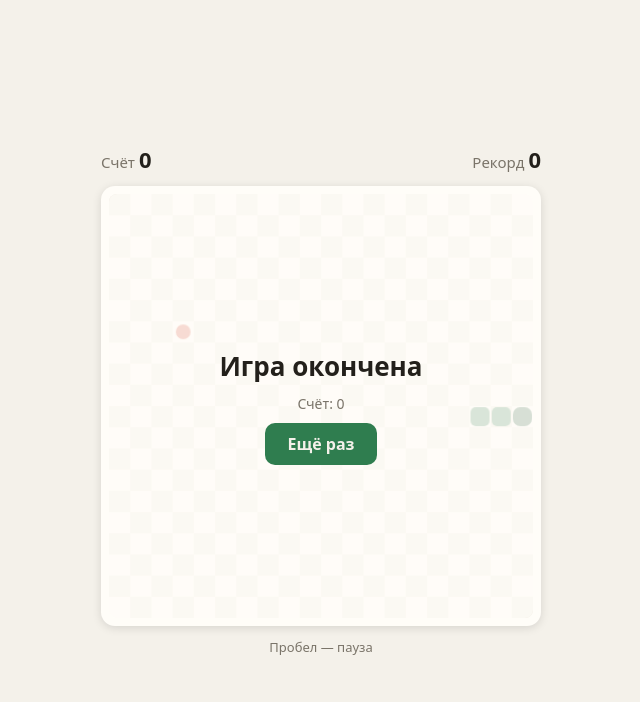
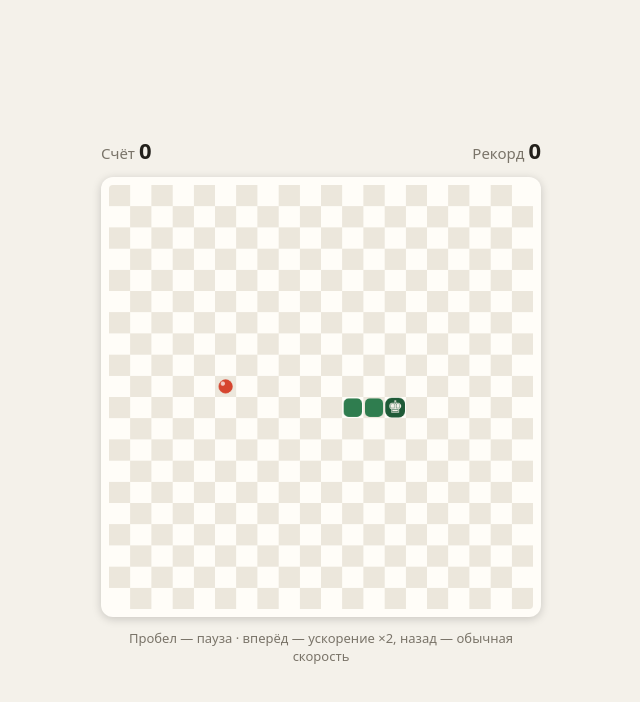
Before and after one commit to i7ok/Claude_Snake, a plain HTML site: page index.html in a window 1280 px wide. Both pictures are taken after a click on the button "Играть". Shown: the whole page, without its empty margins (319-959 px from the left). Drawn offline with Linux system fonts and the light colour scheme.

Commit message:
Add files via upload

```diff
--- a/index.html
+++ b/index.html
@@ -3,12 +3,12 @@
 <head>
 <meta charset="utf-8">
 <meta name="viewport" content="width=device-width, initial-scale=1, viewport-fit=cover">
-<title>Змейка</title>
+<title>Шахматная змейка</title>
 <style>
-:root{--bg:#f4f1ea;--panel:#fffdf8;--text:#23201b;--muted:#7a7469;--grid:#ece7dc;--snake:#2f7d4f;--head:#1f5a37;--food:#d6452f;--accent:#2f7d4f;
+:root{--bg:#f4f1ea;--panel:#fffdf8;--text:#23201b;--muted:#7a7469;--accent:#2f7d4f;--grid:#ece7dc;--snake:#2f7d4f;--head:#1f5a37;--food:#d6452f;
 box-sizing:border-box;padding-top:env(safe-area-inset-top,0px);padding-bottom:env(safe-area-inset-bottom,0px)}
-@media (prefers-color-scheme:dark){:root:not([data-theme="light"]){--bg:#15181a;--panel:#1d2124;--text:#eceae4;--muted:#8d928f;--grid:#262b2e;--snake:#5fbf84;--head:#8fe0ab;--food:#ff6b55;--accent:#5fbf84}}
-:root[data-theme="dark"]{--bg:#15181a;--panel:#1d2124;--text:#eceae4;--muted:#8d928f;--grid:#262b2e;--snake:#5fbf84;--head:#8fe0ab;--food:#ff6b55;--accent:#5fbf84}
+@media (prefers-color-scheme:dark){:root:not([data-theme="light"]){--bg:#15181a;--panel:#1d2124;--text:#eceae4;--muted:#8d928f;--accent:#5fbf84;--grid:#262b2e;--snake:#5fbf84;--head:#8fe0ab;--food:#ff6b55}}
+:root[data-theme="dark"]{--bg:#15181a;--panel:#1d2124;--text:#eceae4;--muted:#8d928f;--accent:#5fbf84;--grid:#262b2e;--snake:#5fbf84;--head:#8fe0ab;--food:#ff6b55}
 *{box-sizing:border-box}
 html,body{height:100%;margin:0}
 body{background:var(--bg);color:var(--text);font-family:system-ui,-apple-system,"Segoe UI",Roboto,sans-serif;display:flex;align-items:center;justify-content:center}
@@ -16,13 +16,16 @@ body{background:var(--bg);color:var(--text);font-family:system-ui,-apple-system,
 .bar{display:flex;justify-content:space-between;align-items:center;font-size:15px}
 .bar b{font-size:22px;font-variant-numeric:tabular-nums}
 .bar span{color:var(--muted)}
-.box{position:relative;background:var(--panel);border-radius:14px;padding:8px;box-shadow:0 2px 10px rgba(0,0,0,.12)}
-canvas{display:block;width:100%;aspect-ratio:1;border-radius:8px;touch-action:none}
-.ov{position:absolute;inset:8px;border-radius:8px;display:flex;flex-direction:column;align-items:center;justify-content:center;gap:10px;background:color-mix(in srgb,var(--panel) 82%,transparent);text-align:center}
+.box{position:relative;background:var(--panel);border-radius:12px;padding:8px;box-shadow:0 2px 10px rgba(0,0,0,.18)}
+canvas{display:block;width:100%;aspect-ratio:1;border-radius:4px;touch-action:none}
+.ov{position:absolute;inset:8px;border-radius:4px;display:flex;flex-direction:column;align-items:center;justify-content:center;gap:10px;padding:12px;background:color-mix(in srgb,var(--panel) 85%,transparent);text-align:center}
 .ov.hide{display:none}
-.ov h2{margin:0;font-size:26px}
+.ov h2{margin:0;font-size:24px}
 .ov p{margin:0;color:var(--muted);font-size:14px}
+.modes{display:flex;gap:8px;flex-wrap:wrap;justify-content:center}
 button{font:inherit;font-weight:600;border:0;border-radius:10px;padding:10px 22px;background:var(--accent);color:var(--bg);cursor:pointer}
+.m{background:transparent;color:var(--text);border:2px solid var(--muted);padding:8px 14px}
+.m.on{background:var(--text);color:var(--bg);border-color:var(--text)}
 .hint{text-align:center;color:var(--muted);font-size:13px}
 </style>
 </head>
@@ -33,96 +36,151 @@ button{font:inherit;font-weight:600;border:0;border-radius:10px;padding:10px 22p
     <div><span>Рекорд</span> <b id="best">0</b></div>
   </div>
   <div class="box">
-    <canvas id="c" width="400" height="400"></canvas>
+    <canvas id="c" width="600" height="600"></canvas>
     <div class="ov" id="ov">
-      <h2 id="ovt">Змейка</h2>
-      <p id="ovp">Стрелки или WASD. На телефоне — свайпы.</p>
+      <h2 id="ovt">Шахматная змейка</h2>
+      <p id="ovp">Выберите фигуру</p>
+      <div class="modes" id="modes">
+        <button class="m on" data-m="king">&#9818;&#xFE0E; Король</button>
+        <button class="m" data-m="bishop">&#9821;&#xFE0E; Слон</button>
+        <button class="m" data-m="queen">&#9819;&#xFE0E; Ферзь</button>
+        <button class="m" data-m="knight">&#9822;&#xFE0E; Конь</button>
+      </div>
+      <p id="md"></p>
       <button id="go">Играть</button>
     </div>
   </div>
-  <div class="hint">Пробел — пауза</div>
+  <div class="hint" id="hint"></div>
 </div>
 <script>
 (function(){
-var N=20,S=20,cv=document.getElementById('c'),ctx=cv.getContext('2d');
+var N=20,S=30,W=N*S,cv=document.getElementById('c'),ctx=cv.getContext('2d');
 var scoreEl=document.getElementById('score'),bestEl=document.getElementById('best');
-var ov=document.getElementById('ov'),ovt=document.getElementById('ovt'),ovp=document.getElementById('ovp'),go=document.getElementById('go');
-var snake,dir,queue,food,score,best=0,timer=null,state='idle';
-try{best=parseInt(localStorage.getItem('snake-best'))||0}catch(e){}
-bestEl.textContent=best;
+var ov=document.getElementById('ov'),ovt=document.getElementById('ovt'),ovp=document.getElementById('ovp');
+var md=document.getElementById('md'),modesEl=document.getElementById('modes'),go=document.getElementById('go'),hintEl=document.getElementById('hint');
+var K=[[0,-1],[0,1],[-1,0],[1,0]],B=[[-1,-1],[1,-1],[-1,1],[1,1]];
+var DIRS={king:K,bishop:B,queen:K.concat(B),knight:K.concat(B)};
+var W8=[[1,0],[1,1],[0,1],[-1,1],[-1,0],[-1,-1],[0,-1],[1,-1]];
+var KM={'1,0':[2,1],'1,1':[1,2],'0,1':[-1,2],'-1,1':[-2,1],'-1,0':[-2,-1],'-1,-1':[-1,-2],'0,-1':[1,-2],'1,-1':[2,-1]};var GL={knight:'\u265E\uFE0E',king:'\u265A\uFE0E',bishop:'\u265D\uFE0E',queen:'\u265B\uFE0E'};
+var DESC={king:'Король: 4 направления. Стрелки или WASD.',bishop:'Слон: только по диагонали. Q E Z C или стрелки.',queen:'Ферзь: 8 направлений. Стрелки или WASD + Q E Z C.',knight:'Конь: прыжок буквой Г (2+1 клетка), перепрыгивает свой хвост. Управление как у ферзя, пунктир показывает следующий прыжок.'};
+var ORTH={arrowup:[0,-1],w:[0,-1],'ц':[0,-1],arrowdown:[0,1],s:[0,1],'ы':[0,1],arrowleft:[-1,0],a:[-1,0],'ф':[-1,0],arrowright:[1,0],d:[1,0],'в':[1,0]};
+var DIAG={q:[-1,-1],'й':[-1,-1],e:[1,-1],'у':[1,-1],z:[-1,1],'я':[-1,1],c:[1,1],'с':[1,1]};
+function css(n){return getComputedStyle(document.documentElement).getPropertyValue(n).trim()}
+var HINT='Пробел — пауза · вперёд — ускорение ×2, назад — обычная скорость';
+var snake,dir,queue,food,score,timer=null,state='idle',boost=false,mode='king',bests={};
 
-function css(n){return getComputedStyle(document.documentElement).getPropertyValue(n).trim()}
+['king','bishop','queen','knight'].forEach(function(m){
+  var v=0;try{v=parseInt(localStorage.getItem('snake-best-'+m))||(m==='king'?parseInt(localStorage.getItem('snake-best')):0)||0}catch(e){}
+  bests[m]=v;
+});
+function setBoost(b){boost=b;hintEl.textContent=b?'⚡ Ускорение ×2 · назад — обычная скорость':HINT}
+function setMode(m){
+  mode=m;
+  Array.prototype.forEach.call(modesEl.children,function(b){b.classList.toggle('on',b.dataset.m===m)});
+  md.textContent=DESC[m];bestEl.textContent=bests[m];
+  if(state!=='run'&&state!=='pause')reset();
+}
 function placeFood(){
-  var free=[];
-  for(var x=0;x<N;x++)for(var y=0;y<N;y++){
-    if(!snake.some(function(s){return s.x===x&&s.y===y}))free.push({x:x,y:y});
-  }
+  var occ={},mv=mode==='knight'?Object.keys(KM).map(function(k){return KM[k]}):DIRS[mode],seen={},q=[snake[0]],free=[];
+  snake.forEach(function(s){occ[s.x+','+s.y]=1});seen[snake[0].x+','+snake[0].y]=1;
+  while(q.length){var c=q.shift();mv.forEach(function(m){var x=(c.x+m[0]+N)%N,y=(c.y+m[1]+N)%N,k=x+','+y;if(seen[k]||occ[k])return;seen[k]=1;q.push({x:x,y:y});free.push({x:x,y:y})})}
   food=free.length?free[Math.floor(Math.random()*free.length)]:null;
 }
 function reset(){
   snake=[{x:10,y:10},{x:9,y:10},{x:8,y:10}];
-  dir={x:1,y:0};queue=[];score=0;scoreEl.textContent=0;placeFood();draw();
+  dir=mode==='bishop'?{x:1,y:1}:{x:1,y:0};
+  queue=[];score=0;setBoost(false);scoreEl.textContent=0;placeFood();draw();
 }
-function speed(){return Math.max(60,120-Math.floor(score/5)*6)}
-function start(){
-  reset();state='run';ov.classList.add('hide');schedule();
-}
+function speed(){var base=Math.max(60,120-Math.floor(score/5)*6);return boost?Math.round(base/2):base}
+function showMenu(on){modesEl.style.display=on?'flex':'none';md.style.display=on?'block':'none'}
+function start(){reset();state='run';ov.classList.add('hide');schedule()}
 function schedule(){clearTimeout(timer);timer=setTimeout(tick,speed())}
 function pause(){
-  if(state==='run'){state='pause';clearTimeout(timer);ovt.textContent='Пауза';ovp.textContent='Пробел — продолжить';go.textContent='Продолжить';ov.classList.remove('hide')}
-  else if(state==='pause'){state='run';ov.classList.add('hide');schedule()}
+  if(state==='run'){
+    state='pause';clearTimeout(timer);ovt.textContent='Пауза';ovp.textContent='Пробел — продолжить';
+    go.textContent='Продолжить';showMenu(false);ov.classList.remove('hide');
+  }else if(state==='pause'){state='run';ov.classList.add('hide');schedule()}
 }
 function over(){
   state='over';clearTimeout(timer);
-  if(score>best){best=score;bestEl.textContent=best;try{localStorage.setItem('snake-best',best)}catch(e){}}
-  ovt.textContent='Игра окончена';ovp.textContent='Счёт: '+score;go.textContent='Ещё раз';ov.classList.remove('hide');
+  if(score>bests[mode]){bests[mode]=score;bestEl.textContent=score;try{localStorage.setItem('snake-best-'+mode,score)}catch(e){}}
+  ovt.textContent='Игра окончена';ovp.textContent='Счёт: '+score;go.textContent='Ещё раз';showMenu(true);ov.classList.remove('hide');
 }
 function tick(){
   if(queue.length)dir=queue.shift();
-  var h={x:snake[0].x+dir.x,y:snake[0].y+dir.y};
-  if(h.x<0||h.y<0||h.x>=N||h.y>=N||snake.some(function(s,i){return i<snake.length-1&&s.x===h.x&&s.y===h.y})){draw();over();return}
+  var st=step(dir),h={x:(snake[0].x+st.x+N)%N,y:(snake[0].y+st.y+N)%N};
+  if(snake.some(function(s,i){return i<snake.length-1&&s.x===h.x&&s.y===h.y})){draw();over();return}
   snake.unshift(h);
   if(food&&h.x===food.x&&h.y===food.y){score++;scoreEl.textContent=score;placeFood()}else snake.pop();
   draw();
   if(!food){over();return}
   schedule();
 }
+function step(d){if(mode!=='knight')return d;var m=KM[d.x+','+d.y];return{x:m[0],y:m[1]}}
+function allowed(nx,ny){return DIRS[mode].some(function(d){return d[0]===nx&&d[1]===ny})}
 function turn(nx,ny){
+  if(state!=='run'||!allowed(nx,ny))return;
+  var l=queue.length?queue[queue.length-1]:dir;
+  if(l.x===-nx&&l.y===-ny){setBoost(false);return}
+  if(l.x===nx&&l.y===ny){setBoost(true);return}
+  if(queue.length<2){queue.push({x:nx,y:ny});draw()}
+}
+function arrow(ax,ay){
   if(state!=='run')return;
-  var last=queue.length?queue[queue.length-1]:dir;
-  if(last.x===-nx&&last.y===-ny)return;
-  if(last.x===nx&&last.y===ny)return;
-  if(queue.length<2)queue.push({x:nx,y:ny});
+  if(mode!=='bishop'){turn(ax,ay);return}
+  var l=queue.length?queue[queue.length-1]:dir;
+  if(l.x*ax+l.y*ay>0){setBoost(true);return}
+  turn(ax===0?l.x:ax,ay===0?l.y:ay);
 }
 function rr(x,y,w,h,r){ctx.beginPath();ctx.moveTo(x+r,y);ctx.arcTo(x+w,y,x+w,y+h,r);ctx.arcTo(x+w,y+h,x,y+h,r);ctx.arcTo(x,y+h,x,y,r);ctx.arcTo(x,y,x+w,y,r);ctx.closePath()}
 function draw(){
-  ctx.fillStyle=css('--panel');ctx.fillRect(0,0,400,400);
-  ctx.fillStyle=css('--grid');
+  ctx.fillStyle=css('--panel');ctx.fillRect(0,0,W,W);ctx.fillStyle=css('--grid');
   for(var x=0;x<N;x++)for(var y=0;y<N;y++)if((x+y)%2===0)ctx.fillRect(x*S,y*S,S,S);
-  if(food){ctx.fillStyle=css('--food');ctx.beginPath();ctx.arc(food.x*S+S/2,food.y*S+S/2,S/2-3,0,7);ctx.fill()}
-  snake.forEach(function(s,i){
-    ctx.fillStyle=i===0?css('--head'):css('--snake');
-    rr(s.x*S+1,s.y*S+1,S-2,S-2,i===0?7:5);ctx.fill();
-  });
+  if(food){
+    var fx=food.x*S+S/2,fy=food.y*S+S/2;
+    ctx.fillStyle=css('--food');ctx.beginPath();ctx.arc(fx,fy,S/2-5,0,7);ctx.fill();
+    ctx.fillStyle='rgba(255,255,255,.7)';ctx.beginPath();ctx.arc(fx-4,fy-4,3,0,7);ctx.fill();
+  }
+  var sc=css('--snake');
+  if(mode==='knight'){ctx.lineWidth=6;ctx.lineCap='round';ctx.strokeStyle=sc;ctx.globalAlpha=.45;ctx.beginPath();for(var j=0;j<snake.length-1;j++){var p=snake[j],q=snake[j+1];if(Math.abs(p.x-q.x)<=2&&Math.abs(p.y-q.y)<=2){ctx.moveTo(p.x*S+S/2,p.y*S+S/2);ctx.lineTo(q.x*S+S/2,q.y*S+S/2)}}ctx.stroke();ctx.globalAlpha=1}
+  for(var i=snake.length-1;i>=1;i--){
+    ctx.fillStyle=sc;rr(snake[i].x*S+2,snake[i].y*S+2,S-4,S-4,7);ctx.fill();
+  }
+  var hd=snake[0];
+  if(mode==='knight'){var gt=step(queue.length?queue[0]:dir),gx=(hd.x+gt.x+N)%N,gy=(hd.y+gt.y+N)%N;ctx.setLineDash([4,3]);ctx.lineWidth=2;ctx.strokeStyle=css('--head');rr(gx*S+3,gy*S+3,S-6,S-6,7);ctx.stroke();ctx.setLineDash([])}
+  ctx.fillStyle=css('--head');rr(hd.x*S+1,hd.y*S+1,S-2,S-2,9);ctx.fill();
+  ctx.font='bold '+Math.round(S*0.8)+'px "Segoe UI Symbol","Noto Sans Symbols 2","DejaVu Sans",serif';
+  ctx.textAlign='center';ctx.textBaseline='middle';ctx.fillStyle=css('--bg');
+  ctx.fillText(GL[mode],hd.x*S+S/2,hd.y*S+S/2+1);
 }
 document.addEventListener('keydown',function(e){
-  var k=e.key.toLowerCase(),m={arrowup:[0,-1],w:[0,-1],'ц':[0,-1],arrowdown:[0,1],s:[0,1],'ы':[0,1],arrowleft:[-1,0],a:[-1,0],'ф':[-1,0],arrowright:[1,0],d:[1,0],'в':[1,0]};
-  if(m[k]){e.preventDefault();turn(m[k][0],m[k][1])}
+  var k=e.key.toLowerCase(),o=ORTH[k],d=DIAG[k];
+  if(o){e.preventDefault();arrow(o[0],o[1])}
+  else if(d){e.preventDefault();turn(d[0],d[1])}
   else if(k===' '){e.preventDefault();if(state==='run'||state==='pause')pause();else start()}
   else if(k==='enter'&&(state==='idle'||state==='over'))start();
+  else if(k.length===1&&'1234'.indexOf(k)>=0&&(state==='idle'||state==='over'))setMode(['king','bishop','queen','knight'][+k-1]);
 });
+modesEl.addEventListener('click',function(e){var b=e.target.closest('.m');if(b)setMode(b.dataset.m)});
 go.addEventListener('click',function(){if(state==='pause')pause();else start()});
 var tx,ty;
 cv.addEventListener('touchstart',function(e){var t=e.touches[0];tx=t.clientX;ty=t.clientY},{passive:true});
 cv.addEventListener('touchmove',function(e){
-  if(tx==null)return;var t=e.touches[0],dx=t.clientX-tx,dy=t.clientY-ty;
-  if(Math.abs(dx)<24&&Math.abs(dy)<24)return;
-  if(Math.abs(dx)>Math.abs(dy))turn(dx>0?1:-1,0);else turn(0,dy>0?1:-1);
+  if(tx==null)return;
+  var t=e.touches[0],dx=t.clientX-tx,dy=t.clientY-ty,ax=Math.abs(dx),ay=Math.abs(dy);
+  if(Math.max(ax,ay)<24)return;
+  var orth=ax>ay?[dx>0?1:-1,0]:[0,dy>0?1:-1];
+  if(mode==='king')turn(orth[0],orth[1]);
+  else if(mode==='bishop'){
+    if(Math.min(ax,ay)<12)arrow(orth[0],orth[1]);else turn(dx>0?1:-1,dy>0?1:-1);
+  }else{
+    var v=W8[(Math.round(Math.atan2(dy,dx)/(Math.PI/4))+8)%8];turn(v[0],v[1]);
+  }
   tx=t.clientX;ty=t.clientY;
 },{passive:true});
 cv.addEventListener('touchend',function(){tx=null});
-window.matchMedia&&window.matchMedia('(prefers-color-scheme: dark)').addEventListener('change',draw);
-reset();
+window.addEventListener('blur',function(){if(state==='run')pause()});
+setMode('king');
 })();
 </script>
 </body>
```
